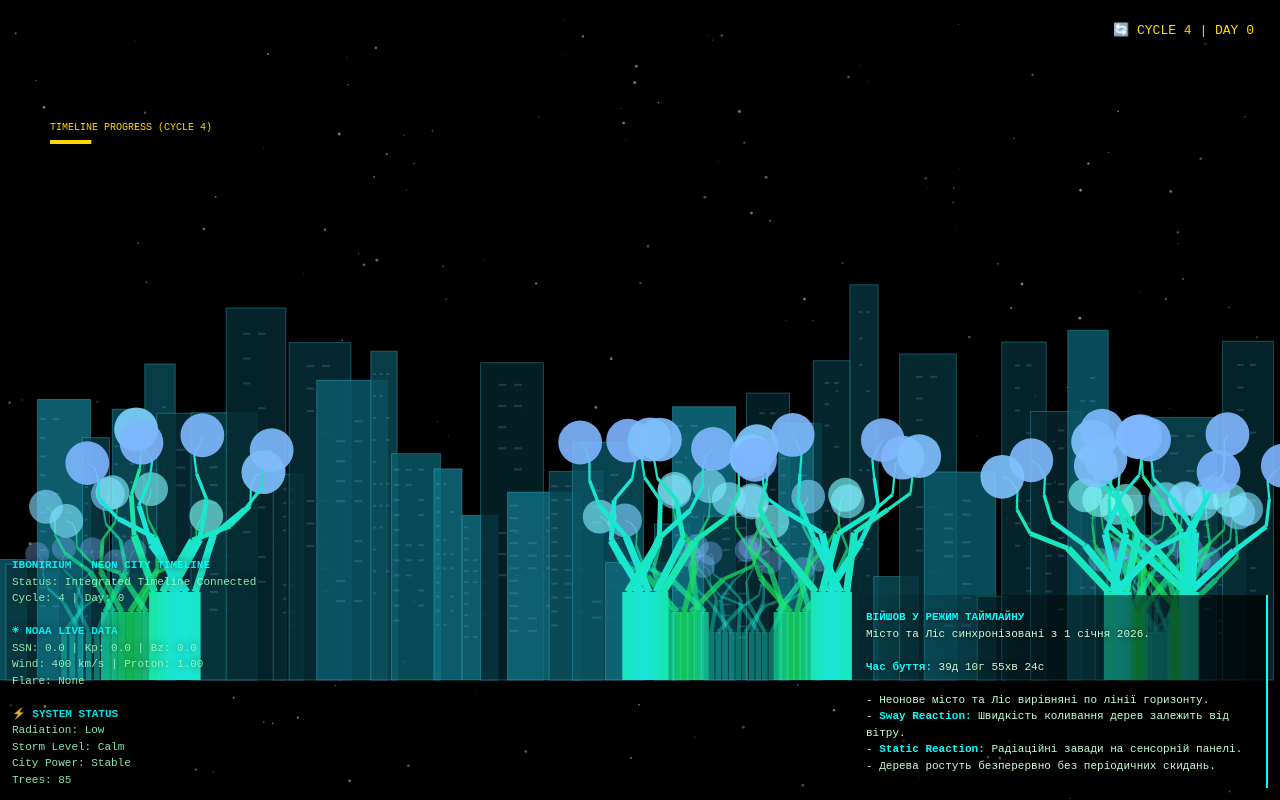
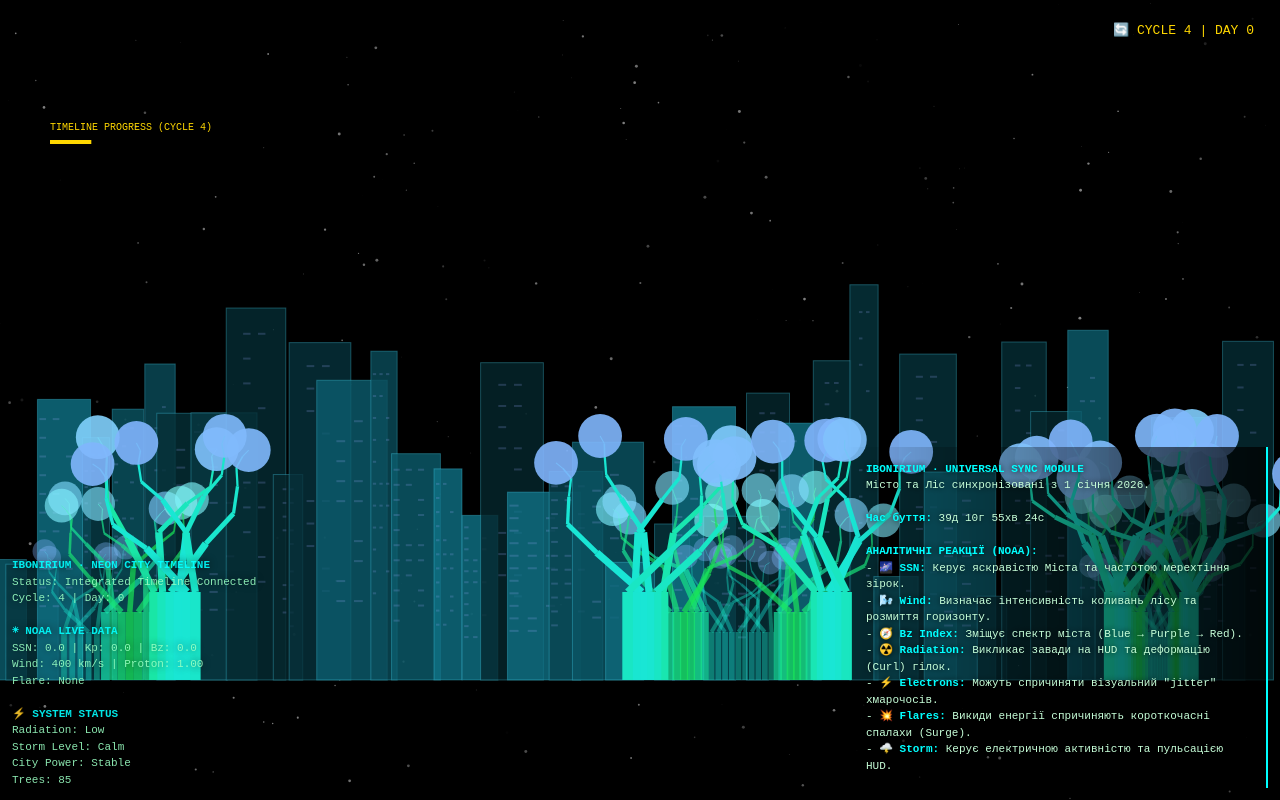
Before and after one commit to lavandaaudit/city, a plain HTML site: page index.html in a window 1280 px wide. Drawn offline with Linux system fonts and the light colour scheme; no server answers.

Commit message:
Update index.html

```diff
--- a/index.html
+++ b/index.html
@@ -130,14 +130,18 @@
     </div>
 
     <div id="panel">
-        <b>ВІЙШОВ У РЕЖИМ ТАЙМЛАЙНУ</b><br>
+        <b>IBONIRIUM · UNIVERSAL SYNC MODULE</b><br>
         Місто та Ліс синхронізовані з 1 січня 2026.<br>
         <br>
         <div id="eternalTimer">Завантаження...</div><br>
-        - Неонове місто та Ліс вирівняні по лінії горизонту.<br>
-        - <b>Sway Reaction:</b> Швидкість коливання дерев залежить від вітру.<br>
-        - <b>Static Reaction:</b> Радіаційні завади на сенсорній панелі.<br>
-        - Дерева ростуть безперервно без періодичних скидань.
+        <b>АНАЛІТИЧНІ РЕАКЦІЇ (NOAA):</b><br>
+        - 🌌 <b>SSN:</b> Керує яскравістю Міста та частотою мерехтіння зірок.<br>
+        - 🌬️ <b>Wind:</b> Визначає інтенсивність коливань лісу та розмиття горизонту.<br>
+        - 🧭 <b>Bz Index:</b> Зміщує спектр міста (Blue → Purple → Red).<br>
+        - ☢️ <b>Radiation:</b> Викликає завади на HUD та деформацію (Curl) гілок.<br>
+        - ⚡ <b>Electrons:</b> Можуть спричиняти візуальний "jitter" хмарочосів.<br>
+        - 💥 <b>Flares:</b> Викиди енергії спричиняють короткочасні спалахи (Surge).<br>
+        - 🌩️ <b>Storm:</b> Керує електричною активністю та пульсацією HUD.
     </div>
 
     <div id="cycle">🔄 CYCLE <span id="cycleDisplay">...</span></div>
@@ -257,26 +261,46 @@
         function drawCity() {
             const ctx = ctxs.cityBack;
             ctx.clearRect(0, 0, innerWidth, innerHeight);
+
+            // REACTION: Wind Bloom (Blur background based on solar wind)
+            const cityBlur = Math.max(0, (solarWind - 400) / 100);
+            ctx.filter = `blur(${cityBlur}px)`;
+
             const pf = 0.015; // City parallax
             const baseY = innerHeight * 0.85; // Aligned horizon
 
             buildings.forEach(b => {
-                const x = (b.x + (mouseX - 0.5) * pf) * innerWidth;
+                // Reaction: Electron Flux Glitch (horizontal jitter)
+                const glitch = electronFlux > 1200 ? (Math.random() - 0.5) * 8 * stormLevel : 0;
+
+                const x = (b.x + (mouseX - 0.5) * pf) * innerWidth + glitch;
                 const w = b.w * innerWidth;
                 const h = b.h * innerHeight;
                 const y = baseY - h + (mouseY - 0.5) * pf * 30;
 
+                // Color varies with Bz (Southward = Purple/Red) and Storm
                 let hue = 190 + (bz < 0 ? Math.abs(bz) * 12 : 0) + stormLevel * 50;
                 let brightness = 20 + Math.sin(Date.now() * 0.001 + b.seed) * 10;
 
-                if (stormLevel > 0.6 && Math.random() < 0.1) brightness *= 2;
+                // Reaction: SSN Energy Bloom (Glow surge)
+                if (ssn > 80) {
+                    ctx.shadowBlur = 10 + (ssn - 80) / 2;
+                    ctx.shadowColor = `hsla(${hue}, 100%, 70%, 0.5)`;
+                } else {
+                    ctx.shadowBlur = 0;
+                }
 
-                ctx.fillStyle = `hsla(${hue}, 80%, ${brightness}%, 0.8)`;
+                // REACTION: Flare Surge (Sudden brightness boost during flares)
+                let flareSurge = (recentFlare.class.startsWith('X') || recentFlare.class.startsWith('M')) ? 1.5 : 1.0;
+
+                ctx.fillStyle = `hsla(${hue}, 80%, ${brightness * flareSurge}%, 0.8)`;
                 ctx.fillRect(x - w / 2, y, w, h);
 
                 ctx.strokeStyle = `hsla(${hue}, 100%, 65%, ${0.3 + stormLevel * 0.5})`;
                 ctx.lineWidth = 1;
                 ctx.strokeRect(x - w / 2, y, w, h);
+
+                ctx.filter = 'none'; // Reset filter for next building
 
                 // STATIC WINDOWS
                 if (b.h > 0.2) {
@@ -340,16 +364,35 @@
                     ctx.lineWidth = Math.max(1, len * 0.12 * (1 + stormLevel * 0.3));
                     ctx.beginPath(); ctx.moveTo(x, y); ctx.lineTo(nx, ny); ctx.stroke();
 
-                    // REACTION 1: Solar Wind Sway Turbulence
-                    const swaySpeed = 0.001 + (solarWind / 200000);
-                    angle += Math.sin(i * 1.5 + this.baseSeed + cycle + Date.now() * swaySpeed + stormLevel * 5) * p.angle;
+                    // REACTION: Radiation Curl (Deformation under proton pressure)
+                    const curl = radiationLevel * 0.3 * Math.sin(this.baseSeed + i);
+
+                    // REACTION: Solar Wind Sway Turbulence (Slowed down)
+                    const swaySpeed = 0.0003 + (solarWind / 500000);
+                    angle += (Math.sin(i * 1.5 + this.baseSeed + cycle + Date.now() * swaySpeed + stormLevel * 5) + curl) * p.angle;
 
                     x = nx; y = ny; len *= 0.68;
                 }
 
                 const crown = (10 + cycle * 3 + radiationLevel * 15) * scale * (1 + stormLevel);
-                ctx.fillStyle = `hsla(${hue + 40}, 100%, 75%, ${opacity * 0.9})`;
+
+                // REACTION: Proton Flux Scorching (Color desaturation/darkening)
+                let crownHue = hue + 40;
+                let crownSat = 100 - (radiationLevel * 40);
+
+                // REACTION: Radioactive Glowing Crown (Flicker)
+                let radFlicker = radiationLevel > 0.1 ? Math.sin(Date.now() * 0.02 + this.baseSeed) * 10 * radiationLevel : 0;
+                if (radiationLevel > 0.2) {
+                    ctx.shadowBlur = 15 * radiationLevel + radFlicker;
+                    ctx.shadowColor = `hsla(${crownHue}, 100%, 80%, ${0.5 * radiationLevel})`;
+                }
+
+                // REACTION: Proton Fade (Crown opacity fluctuates with proton flux)
+                let protonPulse = 1 - (protonFlux > 10 ? Math.abs(Math.sin(Date.now() * 0.001)) * 0.3 : 0);
+
+                ctx.fillStyle = `hsla(${crownHue}, ${crownSat}%, 75%, ${opacity * 0.9 * protonPulse})`;
                 ctx.beginPath(); ctx.arc(x, y, crown, 0, Math.PI * 2); ctx.fill();
+                ctx.shadowBlur = 0; // Reset for next elements
                 this.screenX = x; this.screenY = y; this.screenR = crown * 2;
 
                 if (stormLevel > 0.6) {
@@ -418,7 +461,9 @@
             ctx.clearRect(0, 0, innerWidth, innerHeight);
             ctx.fillStyle = "white";
             stars.forEach(s => {
-                ctx.globalAlpha = 0.1 + Math.sin(Date.now() * 0.001 + s.x * 10) * 0.4;
+                // REACTION: Star Flicker Speed (Tied to SSN)
+                const flickerBase = 0.001 * (1 + ssn / 40);
+                ctx.globalAlpha = 0.1 + Math.sin(Date.now() * flickerBase + s.x * 10) * 0.4;
                 ctx.beginPath(); ctx.arc(s.x * innerWidth, s.y * innerHeight, s.s * 1.5, 0, Math.PI * 2); ctx.fill();
             });
         }
@@ -440,6 +485,13 @@
             // HUD
             const sctx = ctxs.sensors;
             sctx.clearRect(0, 0, innerWidth, 180);
+
+            // REACTION: Storm Pulse (Ambient HUD glow during Kp peaks)
+            if (stormLevel > 0.3) {
+                const pulse = Math.sin(Date.now() * 0.005) * stormLevel * 0.1;
+                sctx.fillStyle = `rgba(0, 255, 255, ${pulse})`;
+                sctx.fillRect(0, 0, innerWidth, 180);
+            }
 
             // REACTION 2: Cosmic Noise HUD Interference
             if (radiationLevel > 0.4) {
```
